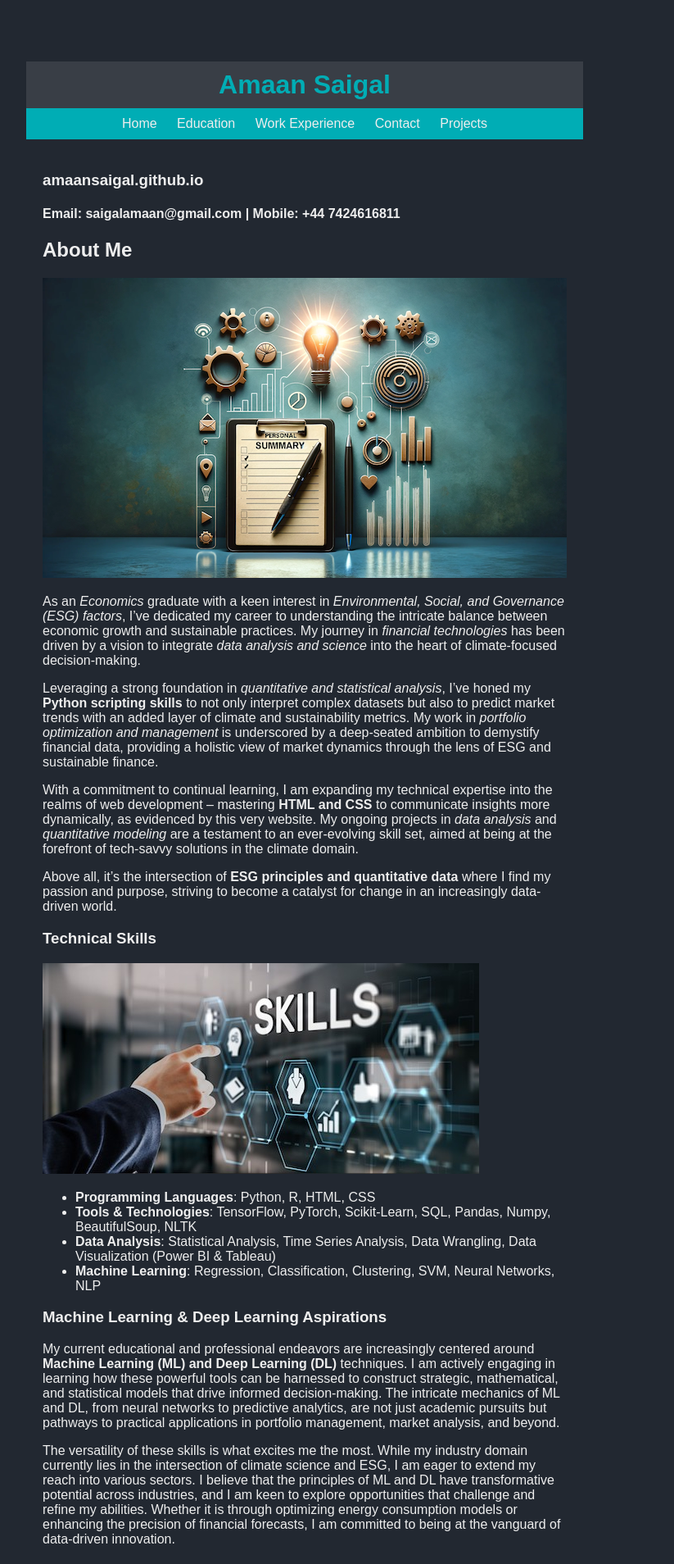
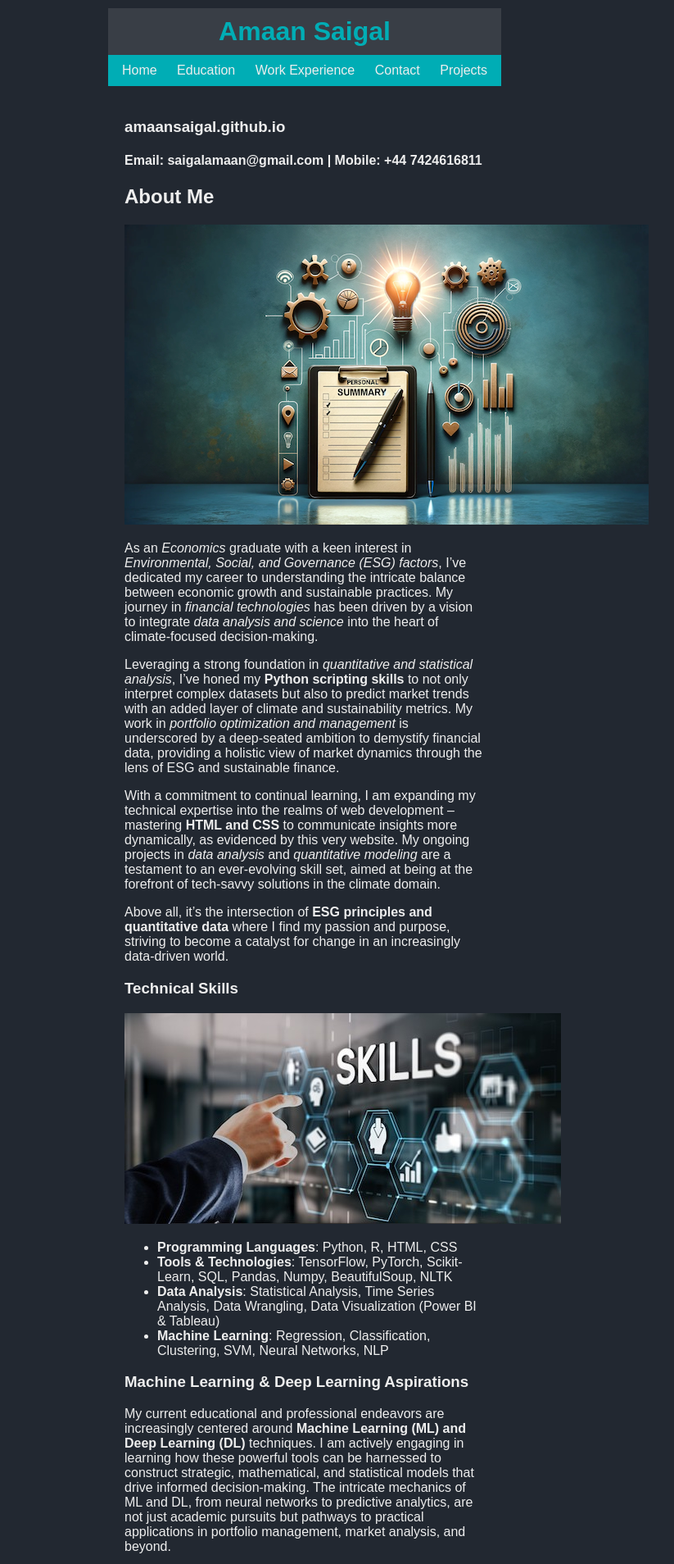
Before and after one commit to amaansaigal/amaansaigal.github.io, a Jekyll site: the page built from README.md, in a window 1280 px wide. Shown: the top 1908 px of the page at 82% size, without its empty margins (268-1091 px from the left). Built offline with Jekyll 4.4.1, drawn with Linux system fonts in a browser that asks for light colours; our own code applies the rules of GitHub Pages for plain Markdown files.

Commit message:
Update default.html

```diff
--- a/_layouts/default.html
+++ b/_layouts/default.html
@@ -14,10 +14,11 @@
             font-family: Arial, sans-serif;
             background-color: #222831;
             color: #EEEEEE;
-            margin-top: 75px;
+            margin-top: 10px;
             margin-left: 300px;
             margin-right: 300px;
-            padding: 0;
+            padding-right: 100px;
+            padding-left: 100px
         }
         header {
             background-color: #393E46;
```
